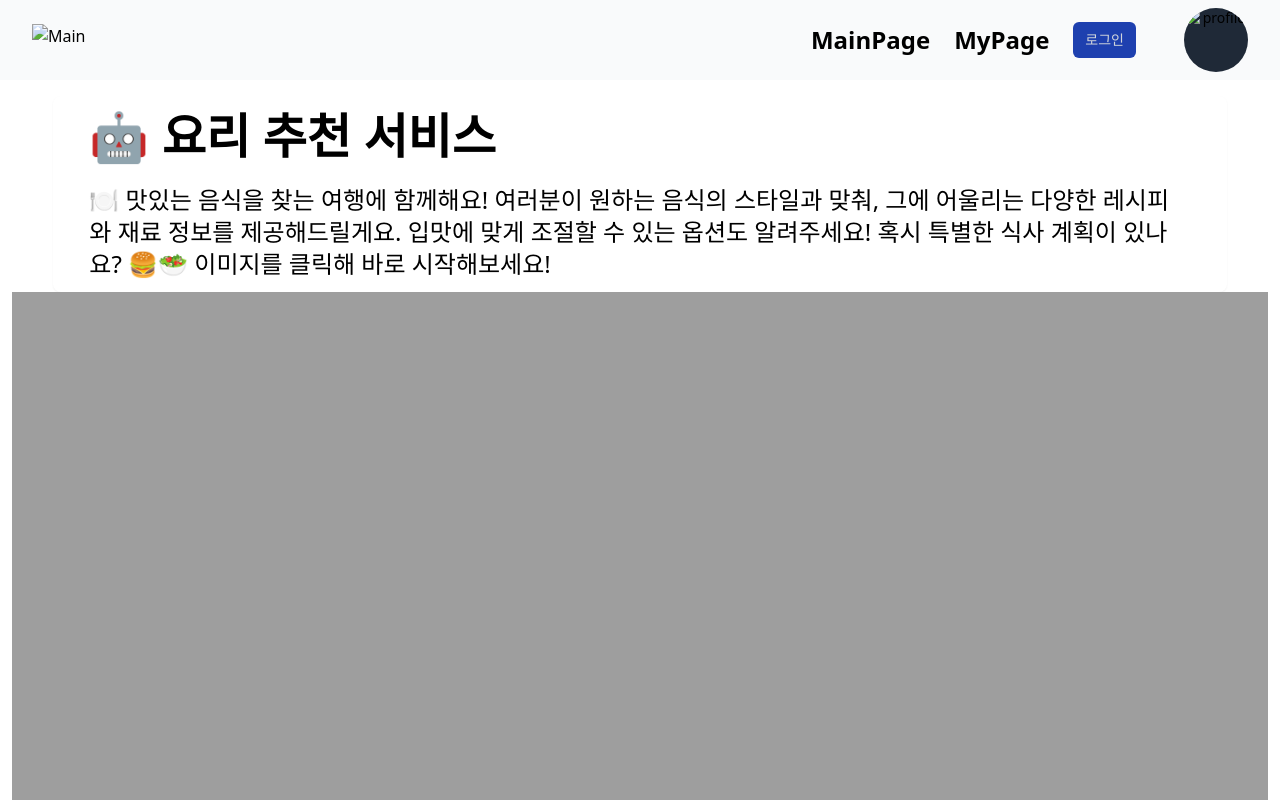
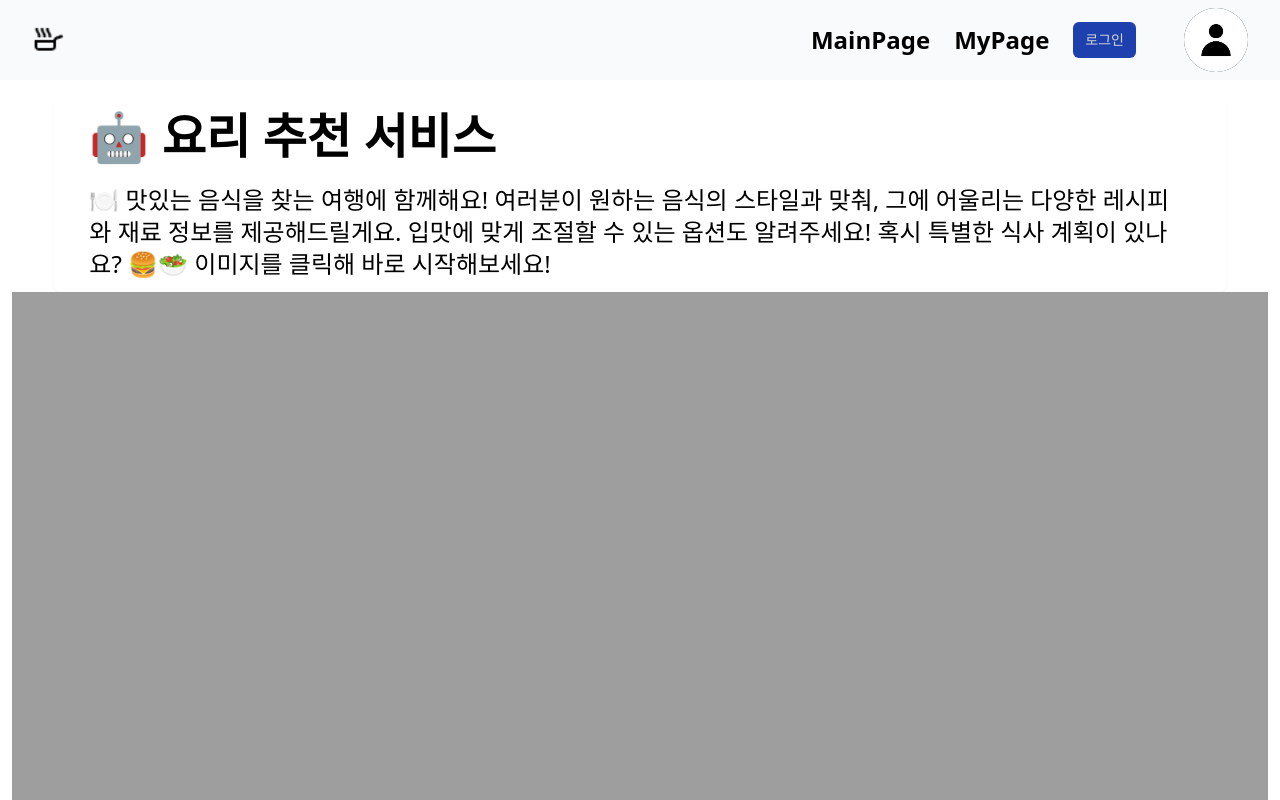
Before and after one commit to Blood-donation-day/Django_Chat-FE, a plain HTML site: page index.html in a window 1280 px wide. Shown: the top 800 px of the page. Drawn offline with nearby package versions, Linux system fonts and the light colour scheme; the site is published under a folder, as on GitHub Pages, so addresses that start at the root find nothing.

Commit message:
토큰을 불러오기전에 요청을 보내는 문제 수정 / 경로변경

```diff
--- a/index.html
+++ b/index.html
@@ -19,7 +19,7 @@
 
                 <div class="flex flex-1 items-center justify-center sm:items-stretch sm:justify-start">
                     <div class="flex flex-shrink-0 items-center">
-                        <a href="../../index.html"><img class="pagelogo h-8 w-auto" src="/src/img/Logo.png"
+                        <a href="./index.html"><img class="pagelogo h-8 w-auto" src="./src/img/Logo.png"
                                 alt="Main" /></a>
                     </div>
                 </div>
@@ -40,8 +40,8 @@
                         class="relative flex rounded-full bg-gray-800 text-sm focus:outline-none focus:ring-2 focus:ring-white focus:ring-offset-2 focus:ring-offset-gray-800"
                         id="user-menu-button" aria-expanded="false" aria-haspopup="true">
                         <span class="absolute -inset-1.5"></span>
-                        <img class="nav-profile-image h-[4rem] w-[4rem] rounded-full" src="/src/img/profile-default.jpg"
-                            alt="profile" />
+                        <img class="nav-profile-image h-[4rem] w-[4rem] rounded-full"
+                            src="./src/img/profile-default.jpg" alt="profile" />
                     </button>
                 </div>
                 <div class="picture hidden absolute right-0 z-10 mt-40 w-40 origin-top-right rounded-md bg-white py-1 shadow-lg ring-1 ring-black ring-opacity-5 focus:outline-none"
--- a/src/js/main.js
+++ b/src/js/main.js
@@ -150,8 +150,8 @@ function getMyFood() {
 
         displayFood(data);
       } else if (response.status === 401) {
-        RefreshAccessToken();
-        getFood();
+        await RefreshAccessToken();
+        await getFood();
       } else if (response.status === 404) {
         // 마지막 페이지인 경우
         currentpage -= 1;
```
